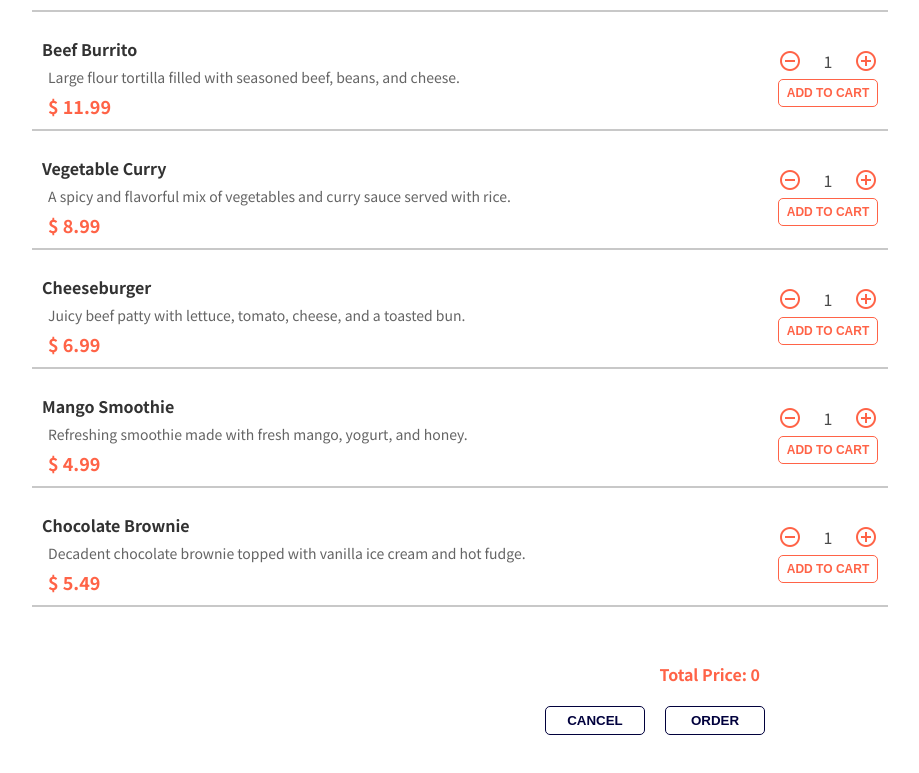
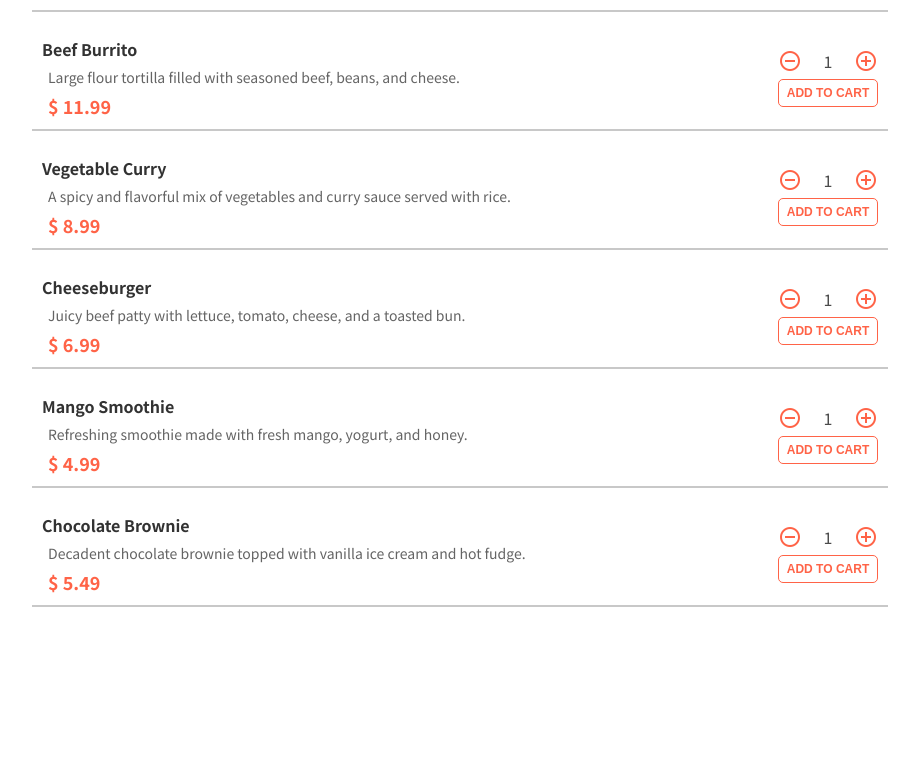
Before and after one commit to PushpendraKPal/restaurant_app_react, a React (Create React App) app: page / in a window 1280 px wide. Shown: the part 1053-1826 px from the top of the page, without its empty margins (180-1099 px from the left). After the commit the page ends 1695 px from the top, so only its background shows below. Built offline with nearby package versions, Linux system fonts and the light colour scheme.

Commit message:
Adding modal functionality of cart

```diff
--- a/src/App.js
+++ b/src/App.js
@@ -14,12 +14,16 @@ const cartArray = [
 ];
 
 function App() {
-  const [layover, setLayover] = useState(true);
+  const [layover, setLayover] = useState(false);
   return (
     <Context>
-      <Header setLayover={setLayover}></Header>
-      <MealList></MealList>
       {layover && <CartList setLayover={setLayover}></CartList>}
+      {!layover && (
+        <div>
+          <Header setLayover={setLayover}></Header>
+          <MealList></MealList>
+        </div>
+      )}
     </Context>
   );
 }
--- a/src/components/Cart/CartList.js
+++ b/src/components/Cart/CartList.js
@@ -27,6 +27,7 @@ const CartList = ({ setLayover }) => {
   return (
     <>
       <div className={classes.cartListContainer}>
+        <h1 className={classes.heading}>Cart</h1>
         {cartList.map((ele) => {
           return (
             <CartItem item={ele} key={ele.id} cartList={cartList}></CartItem>
@@ -34,7 +35,7 @@ const CartList = ({ setLayover }) => {
         })}
         <div className={classes.totalPrice}>{`Total Price: ${totalPrice}`}</div>
         <div className={classes.btnContainer}>
-          <Button onClick={handleCancel} btnText={`CANCEL`}></Button>
+          <Button handleClick={handleCancel} btnText={`CANCEL`}></Button>
           <Button
             onClick={handleOrder}
             btnText={`ORDER`}
--- a/src/components/Cart/CartList.module.css
+++ b/src/components/Cart/CartList.module.css
@@ -11,6 +11,7 @@
   min-width: 500px;
   max-width: 50%;
   margin: auto;
+  margin-top: 50px;
 }
 
 .btnContainer {
@@ -20,3 +21,9 @@
   gap: 20px;
   padding-right: 15px;
 }
+.heading {
+  font-size: 2rem;
+  color: tomato;
+  padding: 10px;
+  border-bottom: solid 2px rgb(192, 192, 192);
+}
--- a/src/components/Header/Header.js
+++ b/src/components/Header/Header.js
@@ -5,7 +5,7 @@ import Summary from "../UI/Summary";
 
 const Header = ({ setLayover }) => {
   const handleClick = () => {
-    console.log("helo Modal");
+    setLayover(true);
   };
   return (
     <>
--- a/src/components/UI/Modal.js
+++ b/src/components/UI/Modal.js
@@ -16,10 +16,10 @@ const ModelOverlay = (props) => {
 const Modal = (props) => {
   return (
     <>
-      {ReactDOM.createPortal(
+      {/* {ReactDOM.createPortal(
         <Backdrop>{props.children}</Backdrop>,
         document.getElementById("overlays")
-      )}
+      )} */}
       {ReactDOM.createPortal(
         <ModelOverlay>{props.children}</ModelOverlay>,
         document.getElementById("overlays")
```
